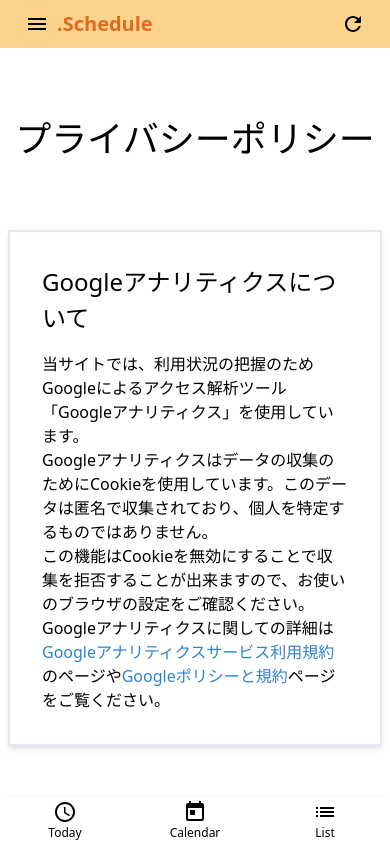
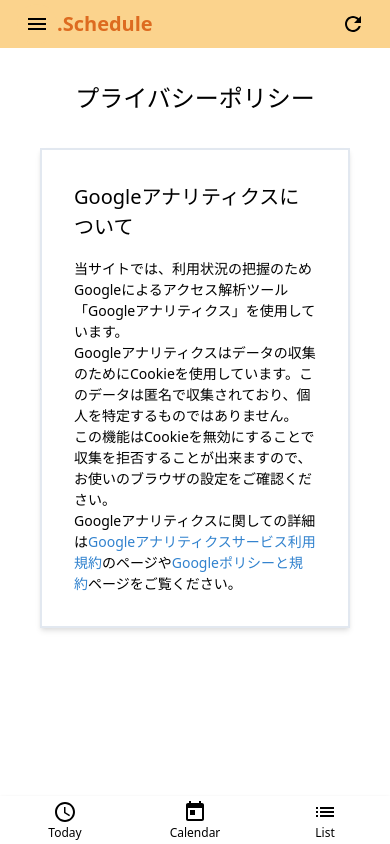
Before and after one commit to Siroyaka/dotschedule-webfront, a Next.js app: page /privacypolicy in a window 390 px wide. Built offline with nearby package versions, Linux system fonts and the light colour scheme.

Commit message:
小さい画面の対応

```diff
--- a/src/pages/notice.tsx
+++ b/src/pages/notice.tsx
@@ -19,16 +19,16 @@
         <link rel="icon" href="/favicon.ico" />
       </Head>
       <main className={'overflow-y-auto h-full'}>
-        <article className='max-w-4xl mx-auto my-16'>
-          <h1 className='text-4xl text-center w-full mb-16'>このサイトについて</h1>
+        <article className='max-w-4xl mx-8 lg:mx-auto my-8 sm:my-16'>
+          <h1 className='text-2xl sm:text-4xl text-center w-full mb-8 sm:mb-16'>このサイトについて</h1>
           <ul className='shadow-md border-2 px-8 py-8'>
             {notice.map(({title, text}, i) => (
               <li key={`notice-${i}`} className={'pb-4 mt-2'}>
-                <h1 className='text-2xl'>{title}</h1>
+                <h1 className='text-lg sm:text-2xl'>{title}</h1>
                 <ul className={'px-2 pt-1'}>
                   {text.map((r, xi) => (
                     <li key={`notice-${i}-row-${xi}`}>
-                      <span>{r}</span>
+                      <span className='text-sm sm:text-base'>{r}</span>
                     </li>
                   ))}
                 </ul>
--- a/src/pages/privacypolicy.tsx
+++ b/src/pages/privacypolicy.tsx
@@ -1,8 +1,6 @@
 import React from 'react';
 
 import Head from 'next/head';
-
-import clsx from 'clsx';
 
 const NoticePage: React.FC = () => {
   return(
@@ -12,20 +10,20 @@
         <link rel="icon" href="/favicon.ico" />
       </Head>
       <main className={'overflow-y-auto h-full w-full px-2'}>
-        <article className='max-w-4xl mx-auto my-16'>
-          <h1 className={'text-4xl w-full text-center mb-16'}>プライバシーポリシー</h1>
+        <article className='max-w-4xl mx-8 lg:mx-auto my-8 sm:my-16'>
+          <h1 className={'text-2xl sm:text-4xl w-full text-center mb-8 sm:mb-16'}>プライバシーポリシー</h1>
           <ul className={'shadow-md border-2 px-8 py-8'}>
-            <h1 className='text-2xl mb-4'>Googleアナリティクスについて</h1>
-            <li className={''}>
+            <h1 className='text-xl sm:text-2xl mb-4'>Googleアナリティクスについて</h1>
+            <li className={'text-sm sm:text-base'}>
               当サイトでは、利用状況の把握のためGoogleによるアクセス解析ツール「Googleアナリティクス」を使用しています。
             </li>
-            <li className={''}>
+            <li className={'text-sm sm:text-base'}>
               Googleアナリティクスはデータの収集のためにCookieを使用しています。このデータは匿名で収集されており、個人を特定するものではありません。
             </li>
-            <li>
+            <li className={'text-sm sm:text-base'}>
               この機能はCookieを無効にすることで収集を拒否することが出来ますので、お使いのブラウザの設定をご確認ください。
             </li>
-            <li>
+            <li className={'text-sm sm:text-base'}>
               Googleアナリティクスに関しての詳細は<a className='text-blue-600 hover:bg-blue-200' href='https://marketingplatform.google.com/about/analytics/terms/jp/'>Googleアナリティクスサービス利用規約</a>のページや<a className='text-blue-600 hover:bg-blue-200' href='https://policies.google.com/technologies/ads?hl=ja'>Googleポリシーと規約</a>ページをご覧ください。
             </li>
           </ul>
```
